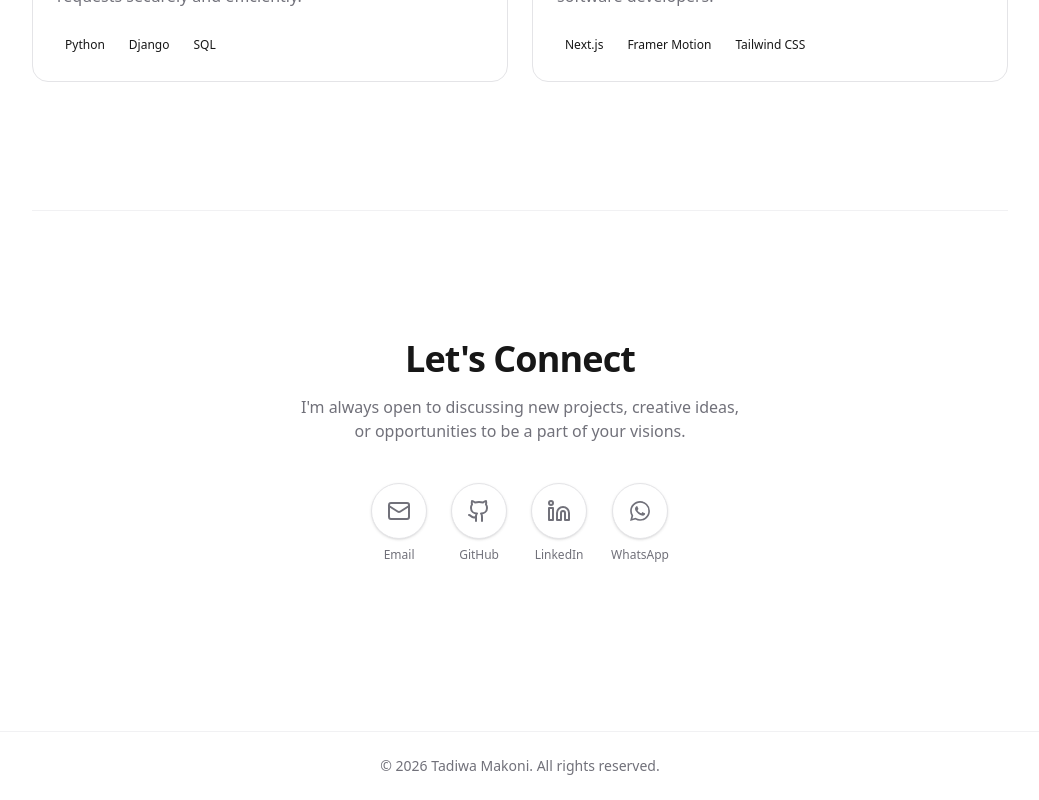
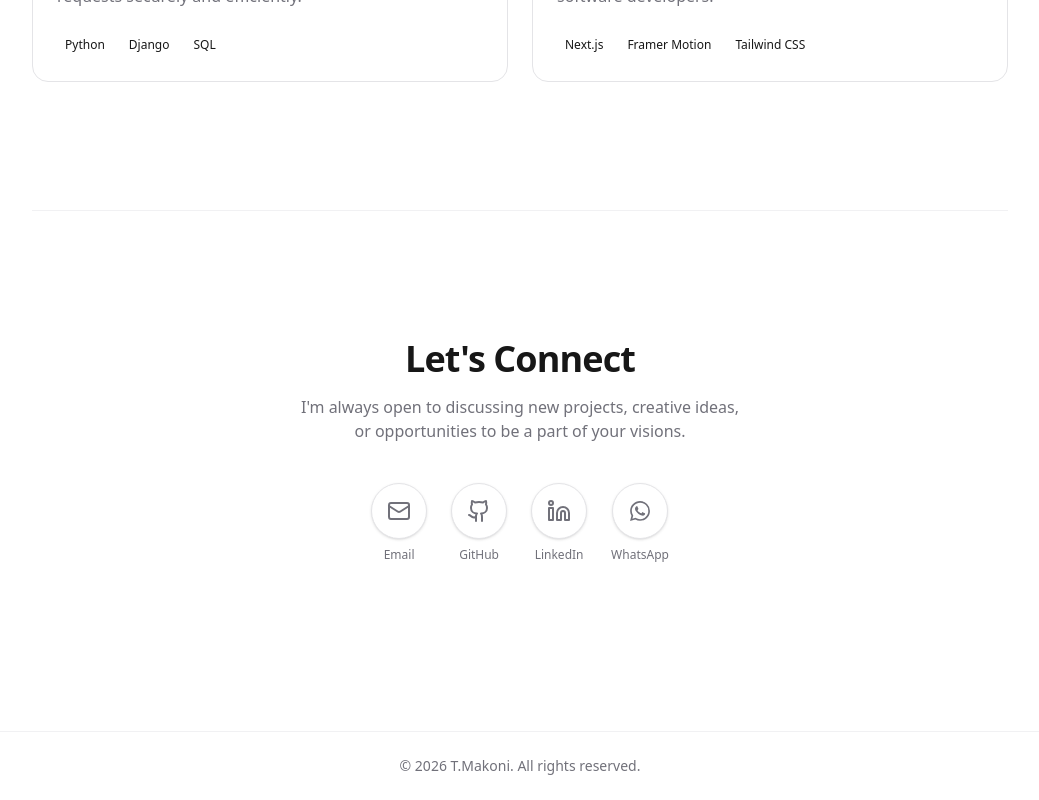
Before and after one commit to TadiwaMakoni05/Tadiwa-Makoni-Portfolio, a Next.js app: page / in a window 1280 px wide. Shown: the part 3791-4591 px from the top of the page, without its empty margins (120-1159 px from the left). Built offline with nearby package versions, Linux system fonts and the light colour scheme.

Commit message:
name change footer

```diff
--- a/app/page.tsx
+++ b/app/page.tsx
@@ -20,7 +20,7 @@ export default function Home() {
       </main>
       <footer className="py-6 text-center text-sm text-muted-foreground border-t border-border/50">
         <p>
-          © {new Date().getFullYear()} Tadiwa Makoni. All rights reserved.
+          © {new Date().getFullYear()} T.Makoni. All rights reserved.
         </p>
       </footer>
     </>
```
